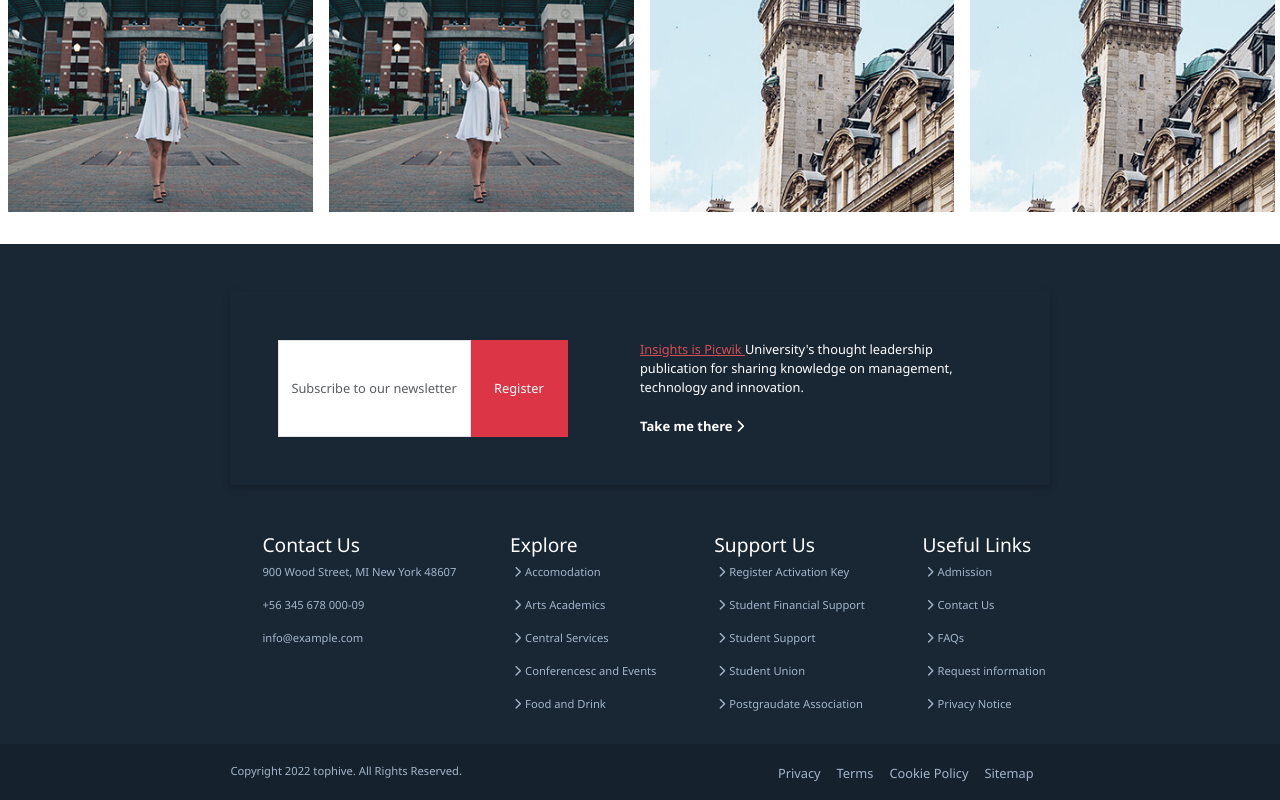
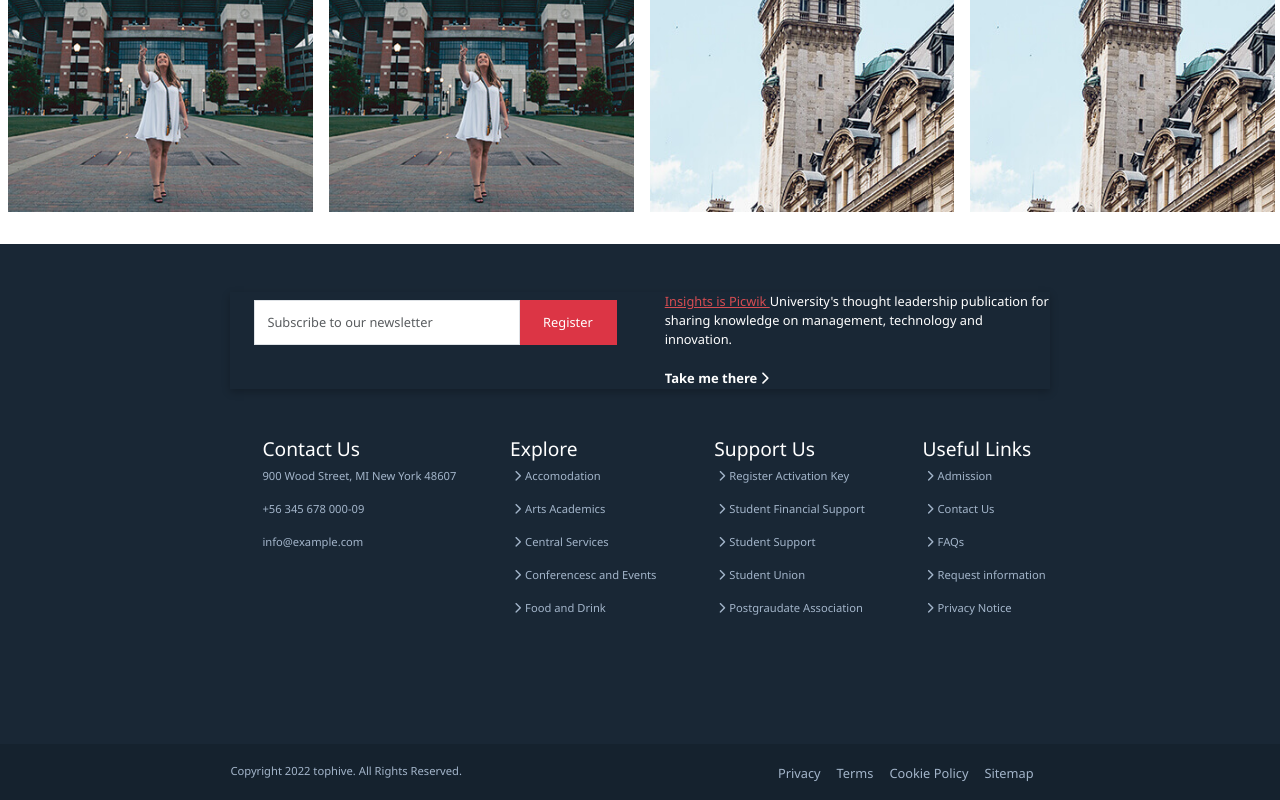
Before and after one commit to francescotroiano98/proj-html-vuejs, a Vue app: page / in a window 1280 px wide. Shown: the part 3875-4675 px from the top of the page. Built offline with nearby package versions, Linux system fonts and the light colour scheme.

Commit message:
fixed newsletter  sectiont

```diff
--- a/src/components/FooterContents/Newsletter.vue
+++ b/src/components/FooterContents/Newsletter.vue
@@ -1,8 +1,8 @@
 <template>
-    <section class="newsletter d-flex justify-content-between mb-5 py-5 px-5">
-        <div class="input-group my_input ">
-                <input type="text" class="form-control rounded-0" placeholder="Subscribe to our newsletter" aria-label="" aria-describedby="basic-addon2">
-                <span class="input-group-text rounded-0 bg-danger border-0 px-4" id="basic-addon2">Register</span>
+    <section class="newsletter d-flex justify-content-between mb-5">
+        <div class="input-group my_input pt-2 ps-4 w-50 me-5 ">
+                <input type="text" class="form-control rounded-0 h-50" placeholder="Subscribe to our newsletter" aria-label="" aria-describedby="basic-addon2">
+                <span class="input-group-text rounded-0 bg-danger border-0 px-4 h-50" id="basic-addon2">Register</span>
         </div>
         <div class="w-50">
             <p><a href="#">Insights is Picwik </a>University's thought leadership publication for sharing knowledge on management, technology and innovation.</p>
```
